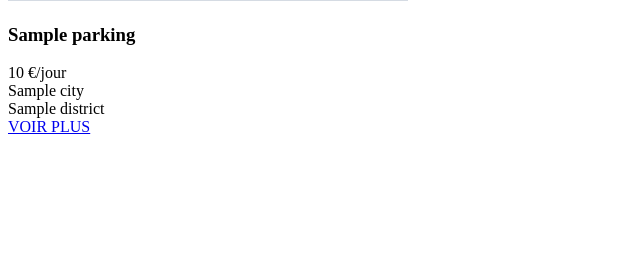
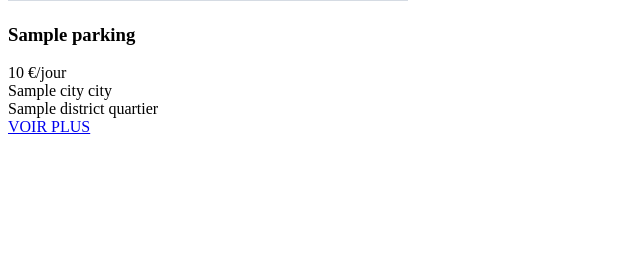
Before and after one commit to Aletemir/place2park, a Symfony app: template templates/parking/index.html.twig in a window 1280 px wide. Shown: the part 343-618 px from the top of the page, without its empty margins (0-640 px from the left). Run offline with Twig, Linux system fonts and the light colour scheme; the template is opened without the code that fills it: most values are stand-ins (such as "Sample title", 1, 10 or a date in 2020); grey boxes marked "Sample" are stand-in pictures; some libraries are stand-ins or nearby versions.

Commit message:
unknown commit

```diff
--- a/src/Form/DisponibilityType.php
+++ b/src/Form/DisponibilityType.php
@@ -5,12 +5,15 @@ namespace App\Form;
 
 
 use App\Entity\Parking;
+use PHPUnit\Framework\Constraint\GreaterThan;
+use PHPUnit\Framework\Constraint\LessThan;
 use Symfony\Component\Form\AbstractType;
 use Symfony\Component\Form\Extension\Core\Type\CheckboxType;
 use Symfony\Component\Form\Extension\Core\Type\DateType;
 use Symfony\Component\Form\Extension\Core\Type\HiddenType;
 use Symfony\Component\Form\Extension\Core\Type\IntegerType;
 use Symfony\Component\Form\FormBuilderInterface;
+use Symfony\Component\Validator\Constraints\GreaterThanOrEqual;
 use Symfony\Component\Validator\Constraints\IsTrue;
 
 class DisponibilityType extends AbstractType
@@ -20,10 +23,12 @@ class DisponibilityType extends AbstractType
     {
         $builder ->add('date_start', DateType::class, [
             'widget' => 'choice',
+            'constraints' => new GreaterThanOrEqual('today'),
             'label' => 'Début'
         ])
             ->add('date_end', DateType::class, [
                 'widget' => 'choice',
+                'constraints' => new GreaterThanOrEqual('date_start'),
                 'label' => 'Fin'
             ])
             ->add('price', IntegerType::class, ['label'=>'Prix'])
--- a/templates/disponibility/index.html.twig
+++ b/templates/disponibility/index.html.twig
@@ -6,10 +6,6 @@
     {{ disponibility.dateStart|date('d/m/Y') }}
     {{ disponibility.dateEnd|date('d/m/Y') }}
 
-    {%  if app.parking.user != app.user %}
-
-
-
 {% endblock %}
 
 {% block title %}
--- a/templates/parking/card.html.twig
+++ b/templates/parking/card.html.twig
@@ -6,8 +6,8 @@
         <div class="card-text">
             <div class="parking_price">{{ parking.price }} €/jour</div>
             <div class="parking_type">{{ parking.type.label }}</div>
-            <div class="parking_city">{{ parking.city }}</div>
-            <div class="parking_district">{{ parking.district }}</div>
+            <div class="parking_city">{{ parking.city }} city</div>
+            <div class="parking_district">{{ parking.district }} quartier</div>
         </div>
 
             <a href="{{ path('show_park', { 'id' : parking.id }) }}" class="btn btn-primary">VOIR PLUS</a>
```
